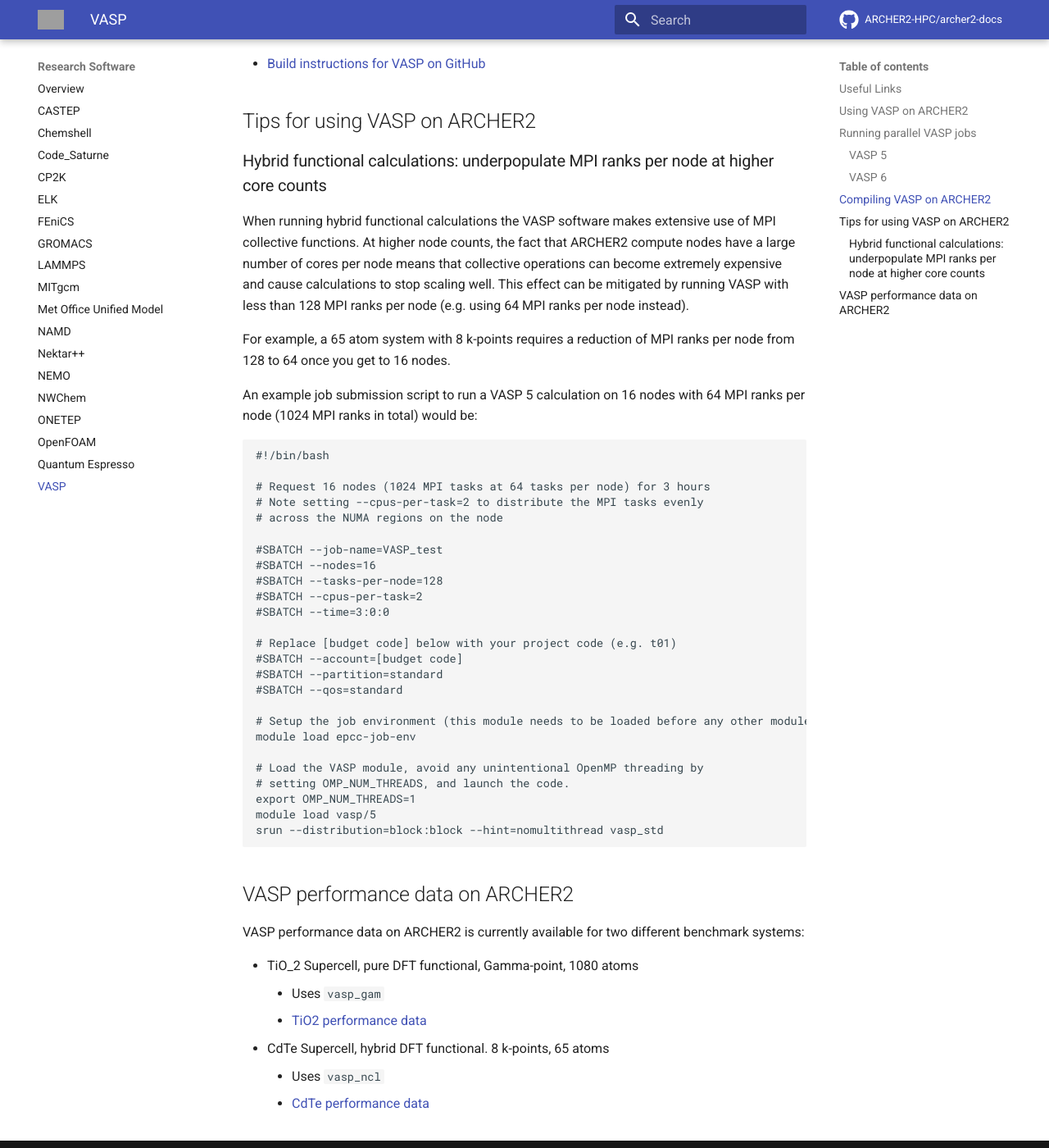
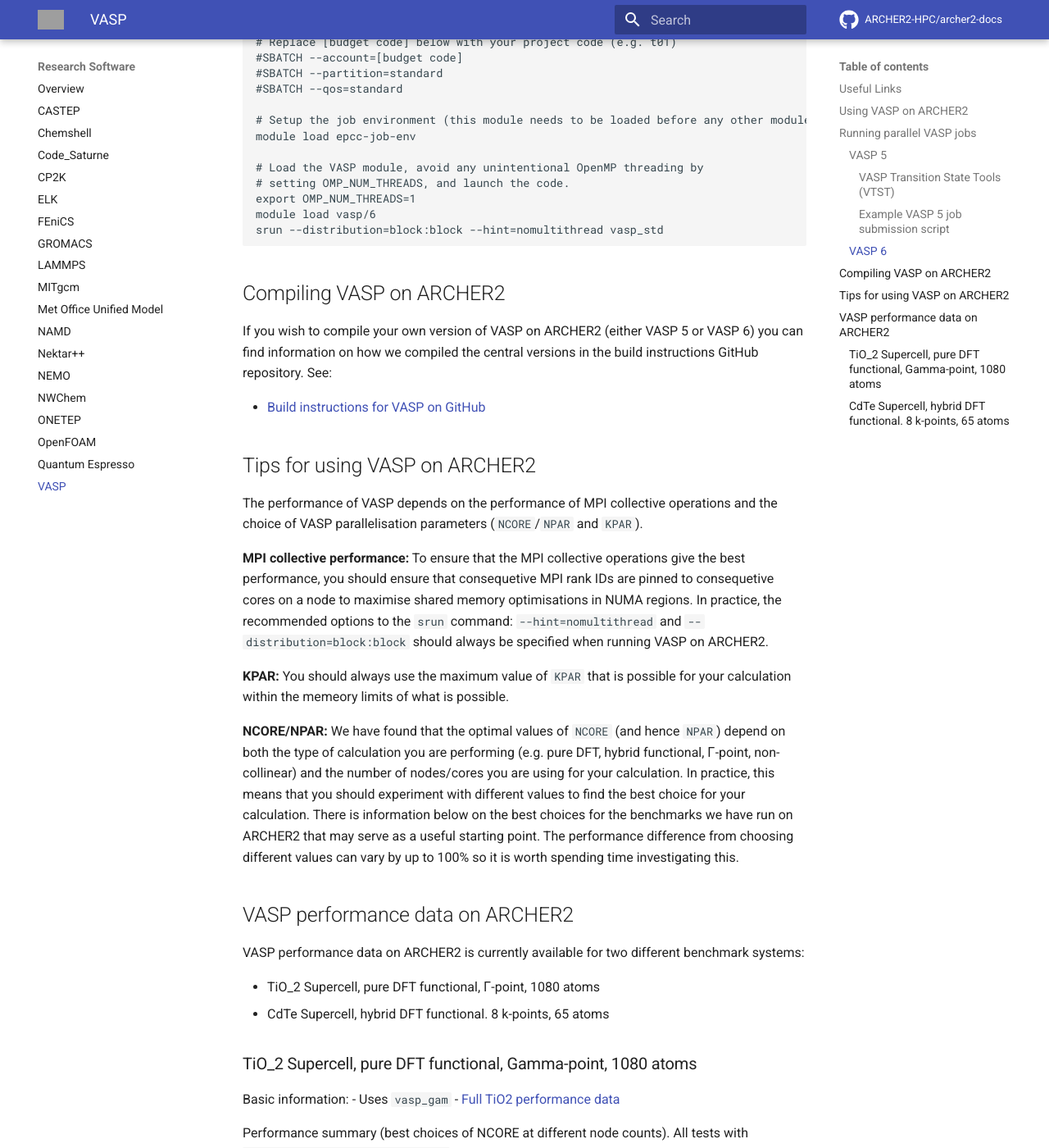
Before and after one commit to ARCHER2-HPC/archer2-docs, an MkDocs documentation site: the page built from docs/research-software/vasp/vasp.md, in a window 1280 px wide and 1400 px high, scrolled down 3574 px. Shown: the whole window at 82% size. Built offline with MkDocs 1.6.1 and Material for MkDocs 9.7.7, drawn with Linux system fonts in a browser that asks for light colours; comment, search, counter and statistics services are not loaded; some of the changed text lies outside the part shown; grey boxes are pictures that could not be loaded.

Commit message:
Updates VASP documentation with performance tips and data

````diff
--- a/docs/research-software/vasp/vasp.md
+++ b/docs/research-software/vasp/vasp.md
@@ -69,6 +69,24 @@
 pseudopotentials for VASP on ARCHER2 at:
 
     $VASP_PSPOT_DIR
+
+#### VASP Transition State Tools (VTST)
+
+As well as the standard VASP 5 modules, we provide versions of VASP 5 with the
+[VASP Transition State Tools (VTST)](http://theory.cm.utexas.edu/vtsttools/) from
+the University of Texas added. The VTST version adds various functionality to VASP
+and provides additional scripts to use with VASP. Additional functionality includes:
+
+- Climbing Image NEB: method for finding reaction pathways between two stable states.
+- Dimer: method for finding reaction pathways when only one state is known.
+- Lanczos: provides an alternative way to find the lowest mode and find saddle points.
+- Optimisers: provides an alternative way to find the lowest mode and find saddle points.
+- Dynamical Matrix: uses finite difference to find normal modes and reaction prefactors.
+
+Full details of these methods and the provided scripts can be found on
+[the VTST website](http://theory.cm.utexas.edu/vtsttools/).
+
+#### Example VASP 5 job submission script
 
 The following script will run a VASP job using 2 nodes (128x2, 256 total
 cores).
@@ -160,58 +178,68 @@
 
 ## Tips for using VASP on ARCHER2
 
-### Hybrid functional calculations: underpopulate MPI ranks per node at higher core counts
+The performance of VASP depends on the performance of MPI collective operations
+and the choice of VASP parallelisation parameters (`NCORE`/`NPAR` and `KPAR`).
 
-When running hybrid functional calculations the VASP software makes
-extensive use of MPI collective functions. At higher node counts, the
-fact that ARCHER2 compute nodes have a large number of cores per node
-means that collective operations can become extremely expensive and
-cause calculations to stop scaling well. This effect can be mitigated
-by running VASP with less than 128 MPI ranks per node (e.g. using
-64 MPI ranks per node instead).
+**MPI collective performance:** To ensure that the MPI collective operations give the best performance, you should
+ensure that consequetive MPI rank IDs are pinned to consequetive cores on a node
+to maximise shared memory optimisations in NUMA regions. In practice, the recommended
+options to the `srun` command: `--hint=nomultithread` and `--distribution=block:block`
+should always be specified when running VASP on ARCHER2.
 
-For example, a 65 atom system with 8 k-points requires a reduction
-of MPI ranks per node from 128 to 64 once you get to 16 nodes.
+**KPAR:** You should always use the maximum value of `KPAR` that is possible for
+your calculation within the memeory limits of what is possible.
 
-An example job submission script to run a VASP 5 calculation on
-16 nodes with 64 MPI ranks per node (1024 MPI ranks in total) would
-be:
+**NCORE/NPAR:** We have found that the optimal values of `NCORE` (and hence `NPAR`)
+depend on both the type of calculation you are performing (e.g. pure DFT, hybrid functional,
+&Gamma;-point, non-collinear) and the number of nodes/cores you are using for your
+calculation. In practice, this means that you should experiment with different values
+to find the best choice for your calculation. There is information below on the best
+choices for the benchmarks we have run on ARCHER2 that may serve as a useful starting
+point. The performance difference from choosing different values can vary by up to
+100% so it is worth spending time investigating this.
 
-```
-#!/bin/bash
-
-# Request 16 nodes (1024 MPI tasks at 64 tasks per node) for 3 hours
-# Note setting --cpus-per-task=2 to distribute the MPI tasks evenly
-# across the NUMA regions on the node
-
-#SBATCH --job-name=VASP_test
-#SBATCH --nodes=16
-#SBATCH --tasks-per-node=128
-#SBATCH --cpus-per-task=2
-#SBATCH --time=3:0:0
-
-# Replace [budget code] below with your project code (e.g. t01)
-#SBATCH --account=[budget code]
-#SBATCH --partition=standard
-#SBATCH --qos=standard
-
-# Setup the job environment (this module needs to be loaded before any other modules)
-module load epcc-job-env
-
-# Load the VASP module, avoid any unintentional OpenMP threading by
-# setting OMP_NUM_THREADS, and launch the code.
-export OMP_NUM_THREADS=1
-module load vasp/5
-srun --distribution=block:block --hint=nomultithread vasp_std
-```
 ## VASP performance data on ARCHER2
 
 VASP performance data on ARCHER2 is currently available for two
 different benchmark systems:
 
-  - TiO_2 Supercell, pure DFT functional, Gamma-point, 1080 atoms
-    - Uses `vasp_gam`
-    - [TiO2 performance data](https://github.com/hpc-uk/archer-benchmarks/blob/main/others/VASP/analysis/VASP_TiO2_perf_analysis.ipynb)
-  - CdTe Supercell, hybrid DFT functional. 8 k-points, 65 atoms
-    - Uses `vasp_ncl`
-    - [CdTe performance data](https://github.com/hpc-uk/archer-benchmarks/blob/main/others/VASP/analysis/VASP_CdTe_perf_analysis.ipynb)
+- TiO_2 Supercell, pure DFT functional, &Gamma;-point, 1080 atoms
+- CdTe Supercell, hybrid DFT functional. 8 k-points, 65 atoms
+
+### TiO_2 Supercell, pure DFT functional, Gamma-point, 1080 atoms
+
+Basic information:
+- Uses `vasp_gam`
+- [Full TiO2 performance data](https://github.com/hpc-uk/archer-benchmarks/blob/main/others/VASP/analysis/VASP_TiO2_perf_analysis.ipynb)
+
+Performance summary (best choices of NCORE at different node counts). All tests with
+`vasp/5/5.4.4.pl2-gcc10-cpe2103` module on ARCHER2.
+
+| Nodes | MPI processes per node | Total MPI processes | NCORE | Maximum LOOP time (s) |
+|------:|-----------------------:|--------------------:|------:|----------------------:|
+|     1 |                    128 |                 128 |    32 |                   387 |
+|     2 |                    128 |                 256 |   128 |                   170 |
+|     4 |                    128 |                 512 |   128 |                    88 |
+|     8 |                    128 |                1024 |   128 |                    47 |
+|    16 |                    128 |                2046 |   128 |                    28 |
+|    32 |                    128 |                4096 |   128 |                    16 |
+
+### CdTe Supercell, hybrid DFT functional. 8 k-points, 65 atoms
+
+Basic information:
+  - Uses `vasp_ncl`
+  - [CdTe performance data](https://github.com/hpc-uk/archer-benchmarks/blob/main/others/VASP/analysis/VASP_CdTe_perf_analysis.ipynb)
+
+  Performance summary (best choices of NCORE and KPAR at different node counts). All tests with
+`vasp/5/5.4.4.pl2-gcc10-cpe2103` module on ARCHER2.
+
+| Nodes | MPI processes per node | Total MPI processes | NCORE | KPAR | Maximum LOOP time (s) |
+|------:|-----------------------:|--------------------:|------:|-----:|----------------------:|
+|     1 |                    128 |                 128 |     2 |    2 |                 13956 |
+|     2 |                    128 |                 256 |     4 |    2 |                  6494 |
+|     4 |                    128 |                 512 |     4 |    2 |                  3061 |
+|     8 |                    128 |                1024 |     4 |    2 |                  1695 |
+|    16 |                    128 |                2046 |    16 |    2 |                  1132 |
+|    32 |                    128 |                4096 |    16 |    2 |                   593 |
+|    64 |                    128 |                8192 |    16 |    2 |                   459 |
````
